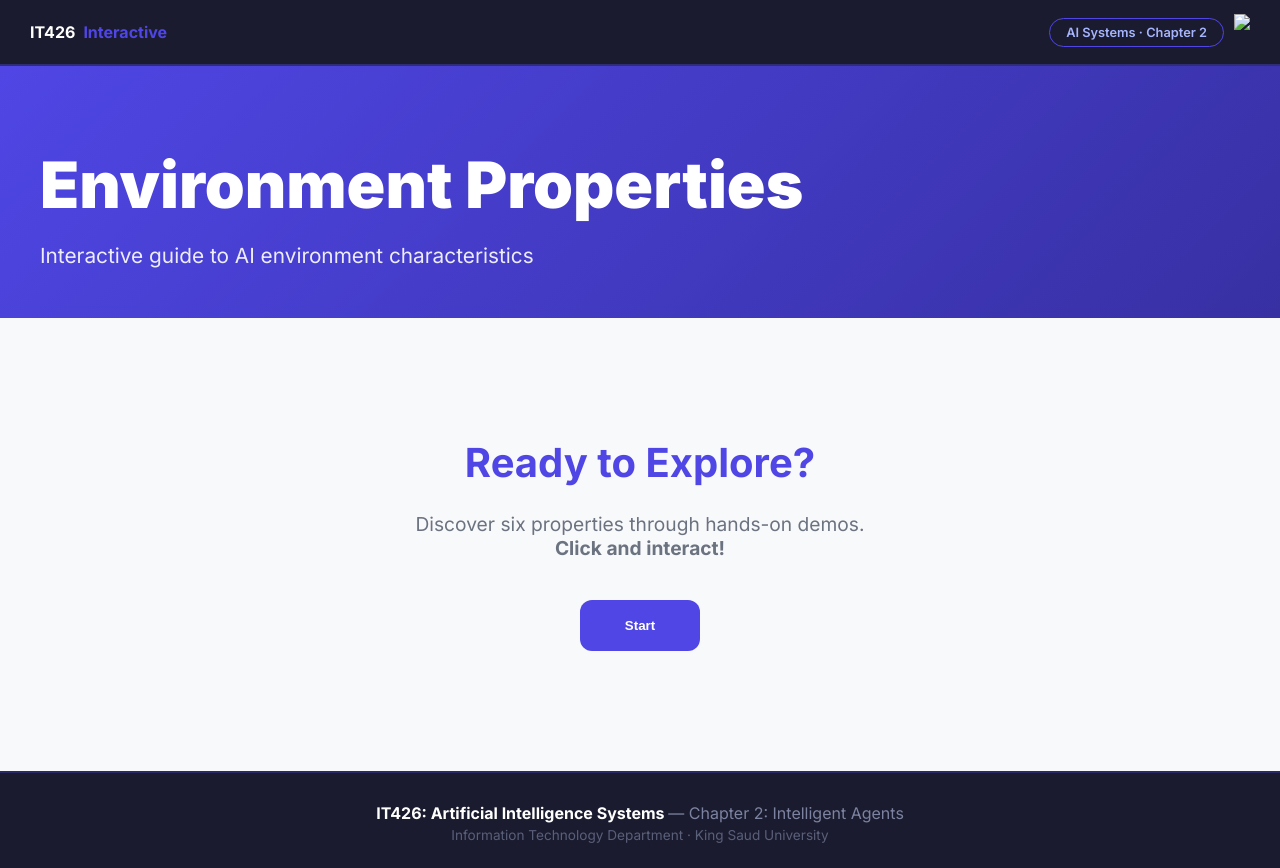
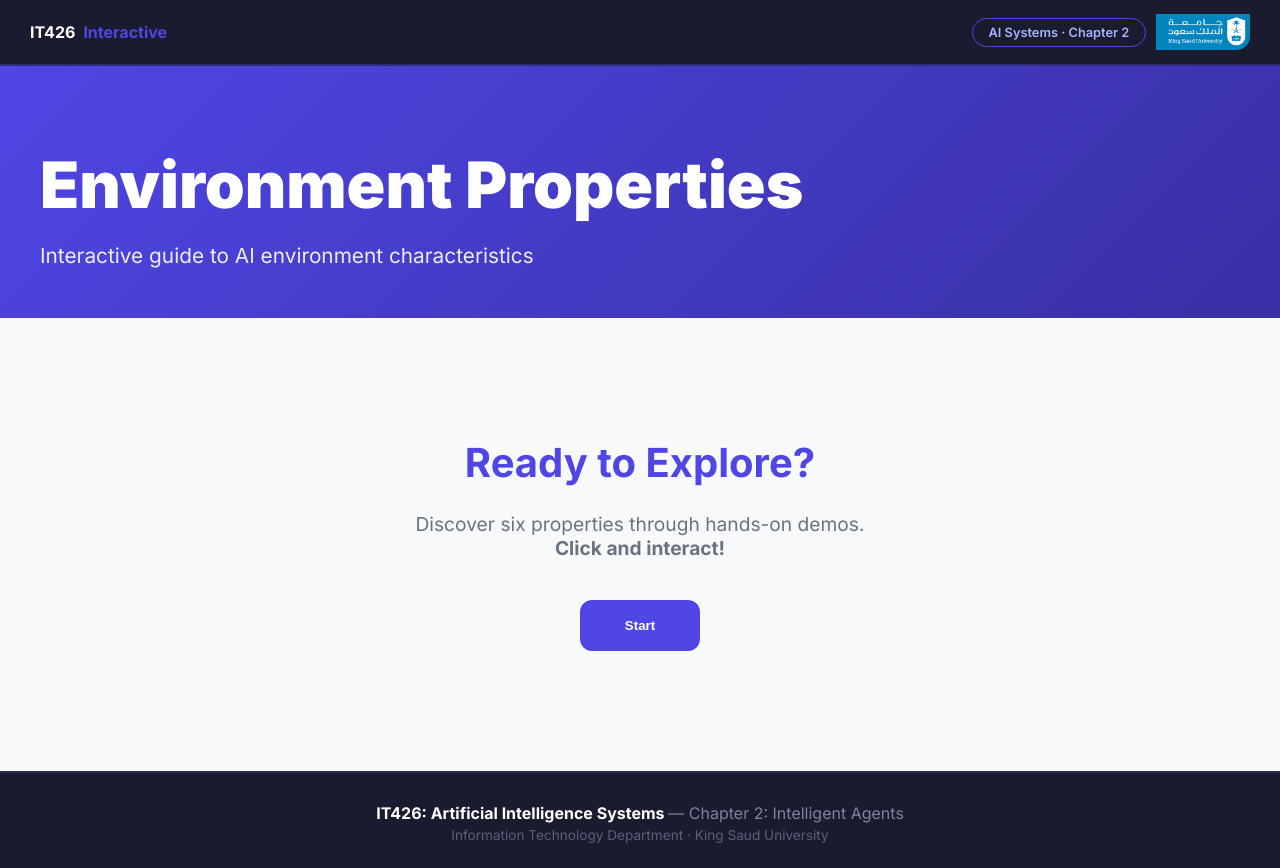
Before and after one commit to FajerAlamro/IT426-Ch.2, a plain HTML site: page index.html in a window 1280 px wide. Drawn offline with Linux system fonts and the light colour scheme.

```diff
--- a/index.html
+++ b/index.html
@@ -249,7 +249,7 @@
         </div>
         <div class="nav-right">
             <span class="nav-badge accent">AI Systems · Chapter 2</span>
-         <img src="ksu" style="height:36px;...">
+         <img src="ksu.png" style="height:36px;...">
         </div>
     </nav>
     <div class="back-bar" id="backBar">
```
